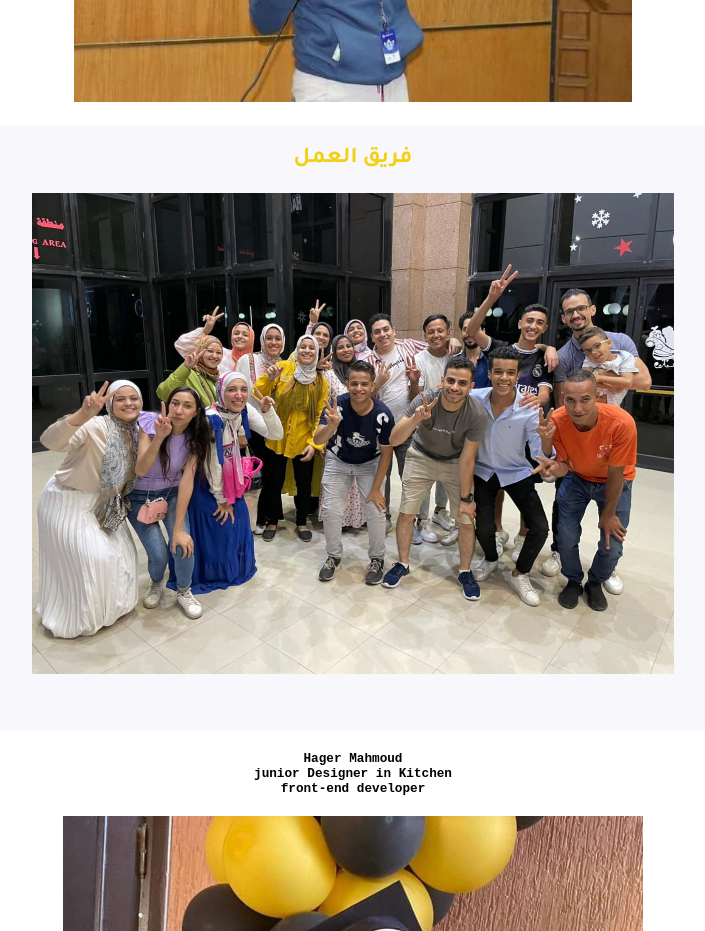
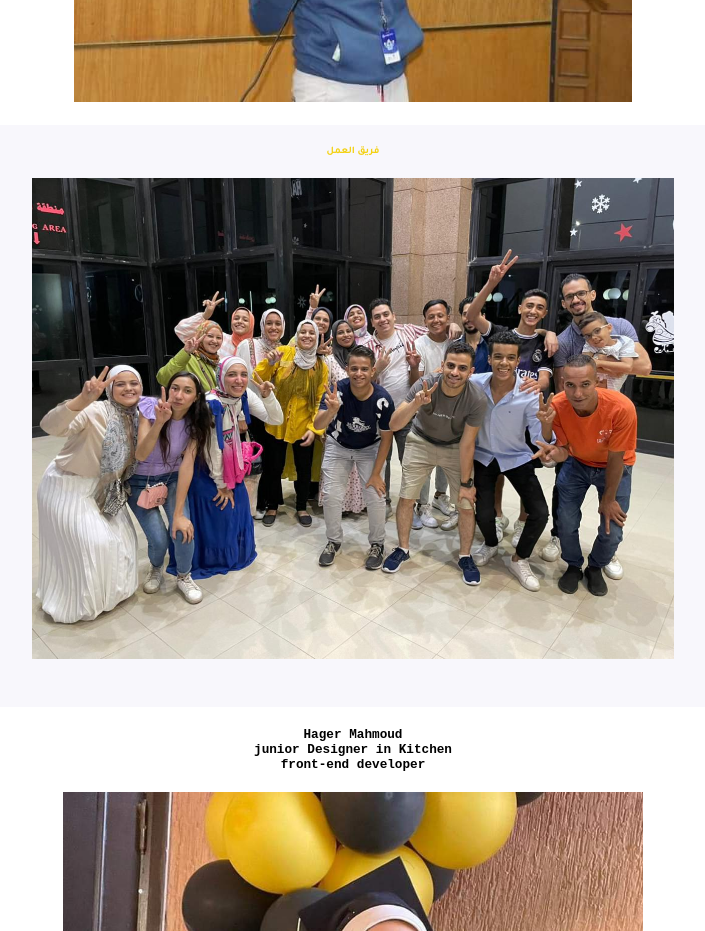
Before and after one commit to hagermahmoud/kitchen-maker-space, a plain HTML site: page index.html in a window 1280 px wide. Shown: the part 4640-5571 px from the top of the page, without its empty margins (287-992 px from the left). Drawn offline with Linux system fonts and the light colour scheme.

Commit message:
Update style.css

```diff
--- a/style.css
+++ b/style.css
@@ -289,7 +289,7 @@ section.features .features-section {
 .team{
     padding: 20px;
     color: hsl(51, 90%, 51%);
-    font-size: 3.6rem;
+    font-size: 1.6rem;
     background-color: #f8f7fc;
 text-align: center;
 }
```
